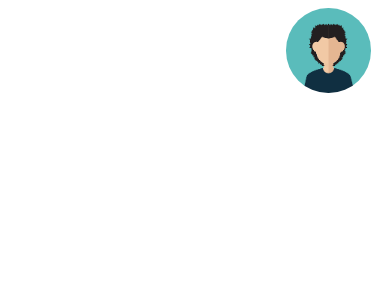
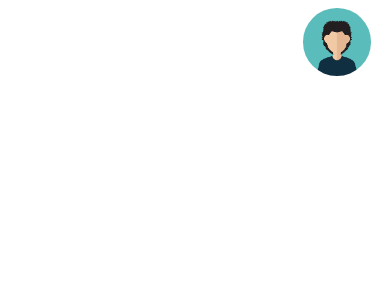
Before and after one commit to acmucsd-projects/acm-vote, a React (Create React App) app in the folder ui/: page / in a window 390 px wide. Shown: the top 300 px of the page. Built offline with nearby package versions, Linux system fonts and the light colour scheme.

Commit message:
Page Layout responsive to resizing

```diff
--- a/ui/src/components/Header/Header.css
+++ b/ui/src/components/Header/Header.css
@@ -1,6 +1,6 @@
 .header {
-    height:10vh;
-    max-height: 10vh;
+    height:8vh;
+    max-height: 8vh;
     min-width: 100%;
     padding-top: 1vh;
     top: 0px;
@@ -8,8 +8,8 @@
 }
 
 .profile-pic {
-    max-height: 10vh;
-    max-width: 10vh;
+    max-height: 8vh;
+    max-width: 8vh;
     margin-right: 5vw;
     border-radius: 50%;
     float: right;
```
Also changed, not shown: ui/src/components/PageLayout/PageLayout.jsx (added, +33 -0 lines).
